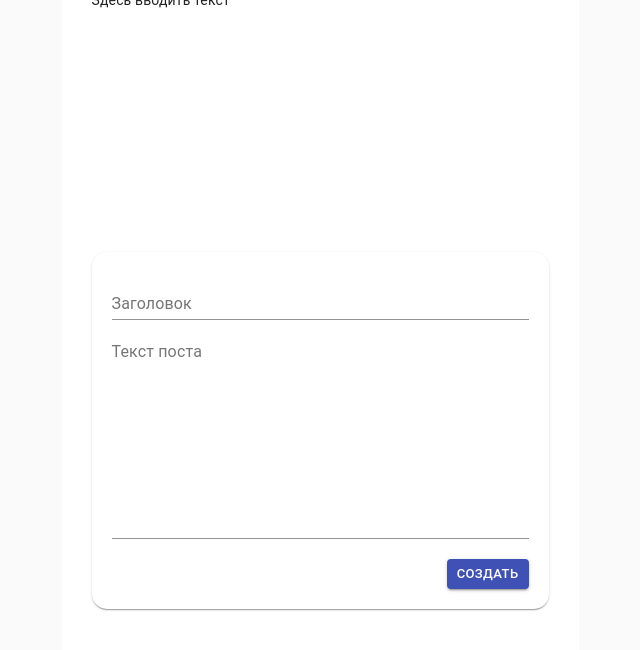
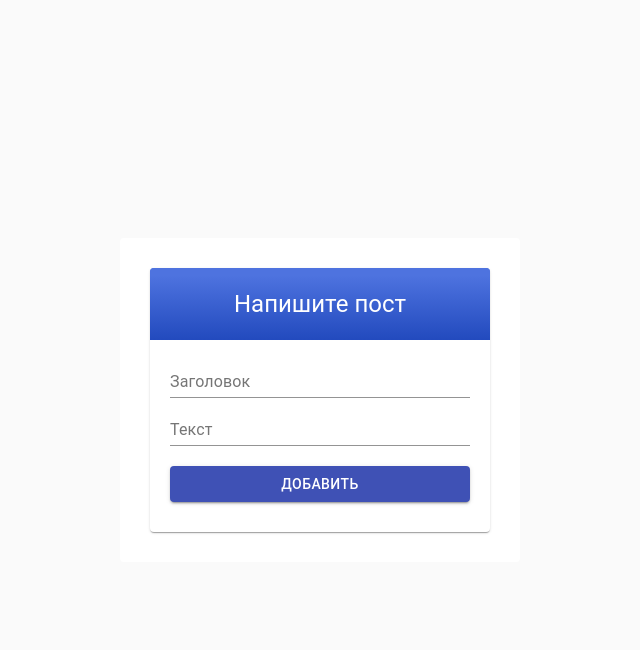
Before and after one commit to st63/react-test, a React (Create React App) app: page /add-post in a window 1280 px wide. Shown: the top 650 px of the page, without its empty margins (320-960 px from the left). Built offline with nearby package versions, Linux system fonts and the light colour scheme.

Commit message:
addPost refactor

```diff
--- a/db.json
+++ b/db.json
@@ -5,7 +5,21 @@
       "body": "asdasd",
       "created_at": 1615909041948,
       "username": "admin",
+      "id": 1
+    },
+    {
+      "title": "Новый пост!!",
+      "body": "Контурные кнопки - это кнопки со средним акцентом. Они содержат действия, которые важны, но не являются основными в приложении.\n\nВыделенные кнопки также являются альтернативой выделенным кнопкам или могут использоваться как альтернатива текстовым кнопкам.\n\n",
+      "created_at": 1615973353587,
+      "username": "admin",
       "id": 2
+    },
+    {
+      "title": "новейший пост",
+      "body": "текст новейшего поста",
+      "created_at": 1615990783293,
+      "username": "admin",
+      "id": 3
     }
   ],
   "users": [
--- a/src/api/index.ts
+++ b/src/api/index.ts
@@ -20,11 +20,11 @@ export const postList = async (username: string) => {
 }
 
 export const postDetail = async (postId: string) => {
-    const { data } = await request.get(`/posts?id=${postId}`)
+    const { data } = await request.get(`/posts/${postId}`)
     return data
 }
 
 export const addPost = async (postData: any) => {
-    const { data } = await request.post(`/posts`, postData)
+	const { data } = await request.post(`/posts`, postData)
     return data
 }
--- a/src/components/PostElement/index.tsx
+++ b/src/components/PostElement/index.tsx
@@ -1,18 +1,30 @@
 import React from "react";
-import Paper from "@material-ui/core/Paper";
-import Divider from "@material-ui/core/Divider";
 import Typography from "@material-ui/core/Typography";
 import { StyledPaper } from "../../components/StyledPaper";
+import Card from "@material-ui/core/Card";
+import CardContent from "@material-ui/core/CardContent";
+import styled from "styled-components";
+
+const StyledCard = styled(Card)`
+  width: 500px;
+`;
 
 const PostElement = (props: any) => {
   return (
-    <StyledPaper elevation={3}>
-      {props.postDetail.id} {props.postDetail.title}
-      <Divider />
-      {props.postDetail.body}
-      <Typography component="p">Автор: {props.postDetail.login}</Typography>
-      <Typography component="p">Дата: {props.postDetail.date}</Typography>
-    </StyledPaper>
+    <StyledCard>
+      <CardContent>
+        <Typography color="textSecondary" gutterBottom>
+          № {props.postDetail.id}
+        </Typography>
+        <Typography variant="h5" component="h4">
+          Title: {props.postDetail.title}
+        </Typography>
+        <Typography variant="body1">Text: {props.postDetail.body}</Typography>
+        <Typography color="textSecondary">
+          Created: {props.postDetail.created_at}
+        </Typography>
+      </CardContent>
+    </StyledCard>
   );
 };
 
--- a/src/components/ShortPost/index.tsx
+++ b/src/components/ShortPost/index.tsx
@@ -5,8 +5,8 @@ import Typography from "@material-ui/core/Typography";
 import Card from '@material-ui/core/Card';
 import CardActions from '@material-ui/core/CardActions';
 import CardContent from '@material-ui/core/CardContent';
+import styled from 'styled-components'
 import Button from '@material-ui/core/Button';
-import styled from 'styled-components'
 
 const StyledCard = styled(Card)`
   width: 500px;
--- a/src/pages/MainPage/index.tsx
+++ b/src/pages/MainPage/index.tsx
@@ -2,8 +2,8 @@ import React from "react";
 import { Link, withRouter } from "react-router-dom";
 import { connect } from "react-redux";
 import { compose } from "redux";
+import { getListPostAction } from "../../redux/posts/actions";
 import ShortPost from "../../components/ShortPost";
-import { getListPostAction } from "../../redux/posts/actions";
 import List from "@material-ui/core/List";
 import Button from "@material-ui/core/Button";
 import ButtonGroup from "@material-ui/core/ButtonGroup";
--- a/src/pages/PostPages/AddPostPage/index.tsx
+++ b/src/pages/PostPages/AddPostPage/index.tsx
@@ -1,99 +1,71 @@
 import React from "react";
 import { Form, Field } from "react-final-form";
+import { FORM_ERROR } from "final-form";
+import { connect } from "react-redux";
+import {
+  FormContainer,
+  FormHeader,
+  FormBody,
+  TextField,
+  SubmitButton,
+  FormError,
+} from "../../../components/Form";
 import { createPostAction } from "../../../redux/posts/actions";
-import { connect } from "react-redux";
-import { Button } from "@material-ui/core";
-import TextField from "@material-ui/core/TextField";
-import styled from "styled-components";
-import Paper from "@material-ui/core/Paper";
-import Grid from "@material-ui/core/Grid";
-import { Editor } from "../../../components/Editor";
 
-const TitleTextFieldAdapter = ({ input, meta, ...rest }: any) => (
-  <TextField {...input} {...rest} fullWidth label="Заголовок" />
+const AddPostForm = ({ handleSubmit, submitError }: any) => (
+  <FormContainer>
+    <FormHeader>Напишите пост</FormHeader>
+    <form onSubmit={handleSubmit}>
+      <FormBody>
+        <Field
+          name="title"
+          label="Заголовок"
+          component={TextField}
+          type="text"
+        />
+        <Field name="body" label="Текст" component={TextField} type="text" />
+        <SubmitButton>Добавить</SubmitButton>
+        {submitError && <FormError>{submitError}</FormError>}
+      </FormBody>
+    </form>
+  </FormContainer>
 );
 
-const BodyTextFieldAdapter = ({ input, meta, ...rest }: any) => (
-  <TextField
-    {...input}
-    {...rest}
-    fullWidth
-    label="Текст поста"
-    id="standard-multiline-static"
-    multiline
-    rows={10}
-  />
-);
-
-const StyledAddPostPaper = styled(Paper)`
-  border-radius: 15px;
-  padding: 20px;
-`;
-
-const StyledButton = styled(Button)`
-  margin: 20px 0px 0px 0px;
-`;
-
-const AddPost = (props: any) => {
-  return (
-    <div>
-      <Editor />
-      <Grid
-        container
-        spacing={0}
-        direction="column"
-        alignItems="center"
-        justify="center"
-        style={{ minHeight: "100vh" }}
-      >
-        <Grid item xs={12}>
-          <StyledAddPostPaper>
-            <Form
-              onSubmit={(formObj) => {
-                props.addPost(formObj);
-              }}
-            >
-              {({ handleSubmit }) => (
-                <form onSubmit={handleSubmit}>
-                  <Field
-                    name="title"
-                    component={TitleTextFieldAdapter}
-                    type="text"
-                  ></Field>
-                  <Field
-                    name="body"
-                    component={BodyTextFieldAdapter}
-                    type="text"
-                  ></Field>
-                  <Grid
-                    container
-                    direction="row"
-                    justify="flex-end"
-                    alignItems="flex-start"
-                  >
-                    <StyledButton
-                      type="submit"
-                      size="small"
-                      variant="contained"
-                      color="primary"
-                    >
-                      Создать
-                    </StyledButton>
-                  </Grid>
-                </form>
-              )}
-            </Form>
-          </StyledAddPostPaper>
-        </Grid>
-      </Grid>
-    </div>
-  );
+const validate = (values: any) => {
+  const errors: any = {};
+  if (!values.title) {
+    errors.title = "Title required";
+  }
+  if (!values.body) {
+    errors.body = "Text required";
+  }
+  return errors;
 };
 
-let mapStateToProps = (state: any) => {
-  return {};
-};
+class AddPost extends React.Component<any, any> {
+  createPost = async (formData: any) => {
+    try {
 
-const AddPostContainer = connect(mapStateToProps, { addPost: createPostAction })(AddPost);
+      if (!formData) {
+        return { [FORM_ERROR]: "post failed" };
+		 }
+
+      this.props.dispatch(createPostAction(formData));
+      this.props.history.push("/");
+    } catch (e) {
+      return { [FORM_ERROR]: e.message };
+    }
+  };
+
+  render() {
+    return (
+      <Form onSubmit={this.createPost} validate={validate}>
+        {AddPostForm}
+      </Form>
+    );
+  }
+}
+
+const AddPostContainer = connect()(AddPost);
 
 export default AddPostContainer;
--- a/src/pages/PostPages/PostPage/index.tsx
+++ b/src/pages/PostPages/PostPage/index.tsx
@@ -1,9 +1,11 @@
 import React from "react";
 import { connect } from "react-redux";
-import { withRouter } from "react-router-dom";
+import { withRouter, Link } from "react-router-dom";
 import PostElement from "../../../components/PostElement";
 import { getPostAction } from "../../../redux/posts/actions";
 import CircularProgress from "@material-ui/core/CircularProgress";
+import Button from "@material-ui/core/Button";
+import styled from "styled-components";
 
 const Post = ({ post, getPost, match }: any) => {
   const postIdFromUrl = match.params.postId;
@@ -13,10 +15,22 @@ const Post = ({ post, getPost, match }: any) => {
   }, [postIdFromUrl, getPost]);
 
   if (!post || post.id != postIdFromUrl) {
-    return <CircularProgress />
+    return <CircularProgress />;
   }
 
-  return <PostElement postDetail={post} />
+  return (
+    <>
+      <Button
+        color="secondary"
+        variant="outlined"
+        component={Link}
+        to="/"
+      >
+        Назад
+      </Button>
+      <PostElement postDetail={post} />
+    </>
+  );
 };
 
 let mapStateToProps = (state: any) => {
@@ -27,6 +41,8 @@ let mapStateToProps = (state: any) => {
 
 const withRouterWrap = withRouter(Post);
 
-const PostContainer = connect(mapStateToProps, { getPost: getPostAction })(withRouterWrap);
+const PostContainer = connect(mapStateToProps, { getPost: getPostAction })(
+  withRouterWrap
+);
 
 export default PostContainer;
--- a/src/redux/posts/actions.tsx
+++ b/src/redux/posts/actions.tsx
@@ -1,4 +1,4 @@
-import { postDetail, postList, addPost } from '../../api'
+import { postDetail, postList, addPost } from "../../api";
 
 export const getPostAction = (postId: any) => {
   return (dispatch: any) => {
@@ -6,37 +6,37 @@ export const getPostAction = (postId: any) => {
       dispatch({
         type: "GET_POST",
         post: response,
-       });
+      });
     });
   };
 };
 
 export const getListPostAction = () => {
   return (dispatch: any, getState: any) => {
-    const { auth } = getState()
+    const { auth } = getState();
     postList(auth.username).then((response: any) => {
       dispatch({
         type: "GET_LIST_POSTS",
         posts: response,
-       });
+      });
     });
   };
 };
 
-export const createPostAction = (formObj: any, login: any) => {
+export const createPostAction = (formObj: any) => {
   return (dispatch: any, getState: any) => {
-    const { auth } = getState()
+    const { auth } = getState();
     addPost({
       ...formObj,
       created_at: Date.now(),
       username: auth.username,
-    }).then((response: any) => {
+	 }).then((response: any) => {
       dispatch(addPostActionOld(response));
     });
   };
 };
 
 export const addPostActionOld = (post: any) => ({
-type: "ADD_POST",
-post,
+  type: "ADD_POST",
+  post,
 });
```
Also changed, not shown: src/components/Form/index.tsx (+19 -13 lines), 1 other file (tests, documents, lock files or other folders).
